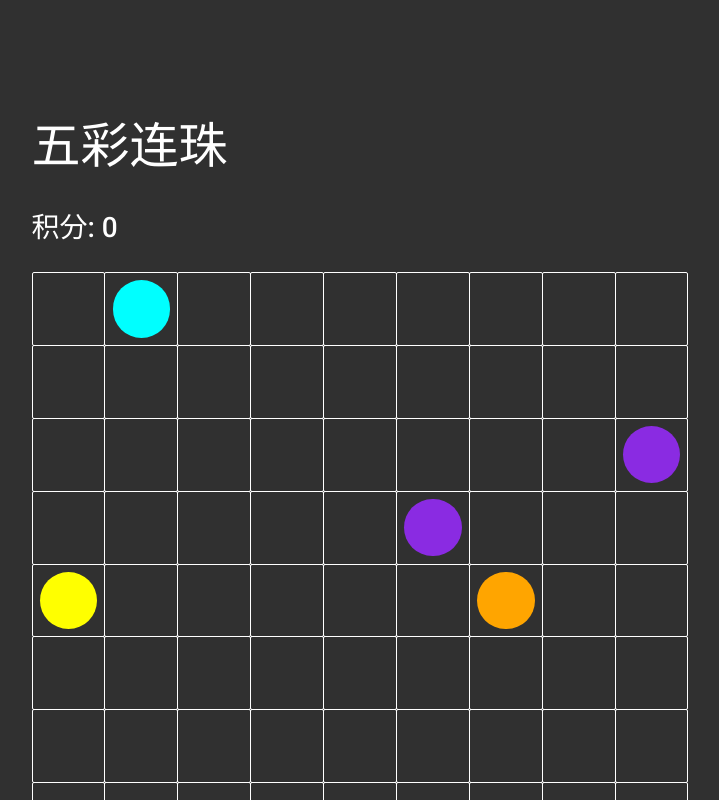
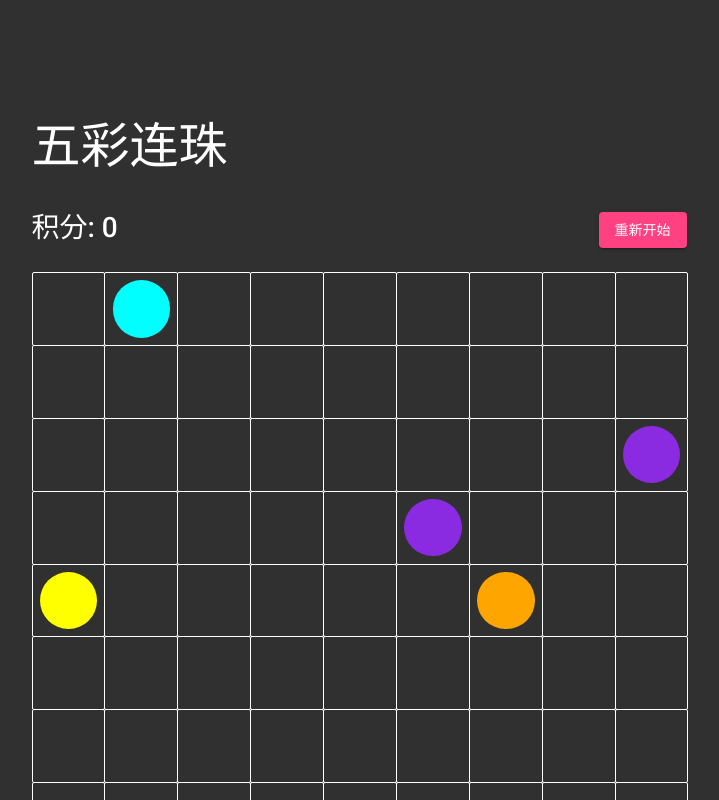
Before and after one commit to xinxiao/qiu, an Angular app: page / in a window 1280 px wide. Shown: the whole page, without its empty margins (281-1000 px from the left). Built offline with nearby package versions, Linux system fonts and the light colour scheme.

Commit message:
add reset button

```diff
--- a/src/app/app.component.html
+++ b/src/app/app.component.html
@@ -3,7 +3,14 @@
 
   <mat-drawer-content id="applet">
     <h1>五彩连珠</h1>
-    <h2>积分: {{ score }}</h2>
+    <div style="display: flex;">
+      <h2>积分: {{ score }}</h2>
+      <span style="flex: 1 1 auto"></span>
+      <button mat-raised-button color="accent" style="height: 36px;" (click)="intendReset()">
+        重新开始
+      </button>
+    </div>
+
 
     <mat-grid-list id="board" [cols]="size" rowHeight="1:1">
       <mat-grid-tile class="tile" *ngFor="let c of board; index as i;">
--- a/src/app/app.component.ts
+++ b/src/app/app.component.ts
@@ -95,6 +95,12 @@ export class AppComponent implements OnInit {
 
   getColor(c: Color): string {
     return AppComponent.COLOR_MAP[c.valueOf()];
+  }
+
+  intendReset(): void {
+    if (confirm('确定要重新开始吗？')) {
+      this.reset();
+    }
   }
 
   private hasBallAt(i: number): boolean {
--- a/src/app/app.module.ts
+++ b/src/app/app.module.ts
@@ -4,6 +4,7 @@ import { NgModule } from '@angular/core';
 import { AppComponent } from './app.component';
 import { BrowserAnimationsModule } from '@angular/platform-browser/animations';
 
+import { MatButtonModule } from '@angular/material/button';
 import { MatGridListModule } from '@angular/material/grid-list';
 import { MatSidenavModule } from '@angular/material/sidenav';
 
@@ -14,6 +15,7 @@ import { MatSidenavModule } from '@angular/material/sidenav';
   imports: [
     BrowserModule,
     BrowserAnimationsModule,
+    MatButtonModule,
     MatGridListModule,
     MatSidenavModule,
   ],
```
